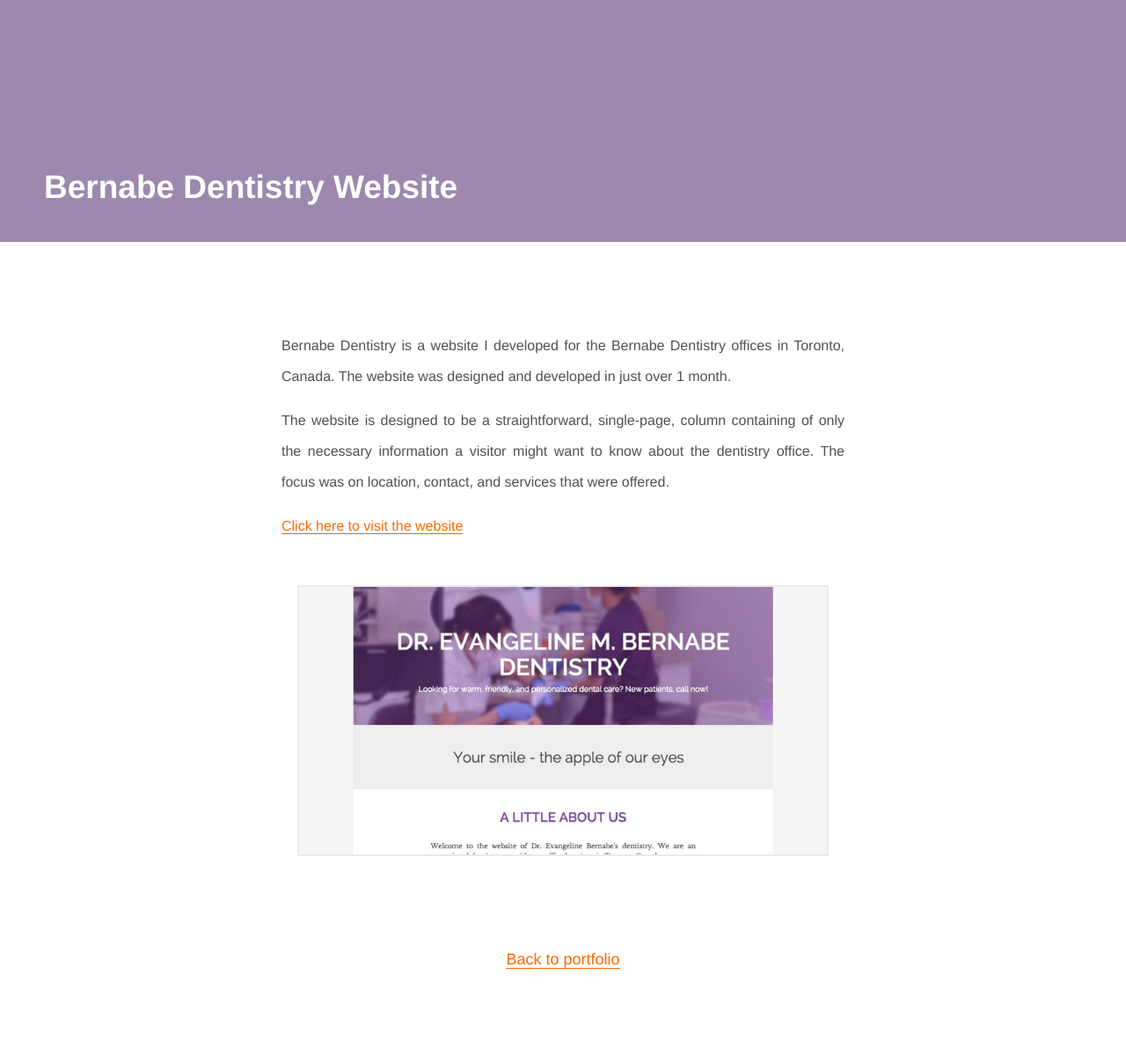
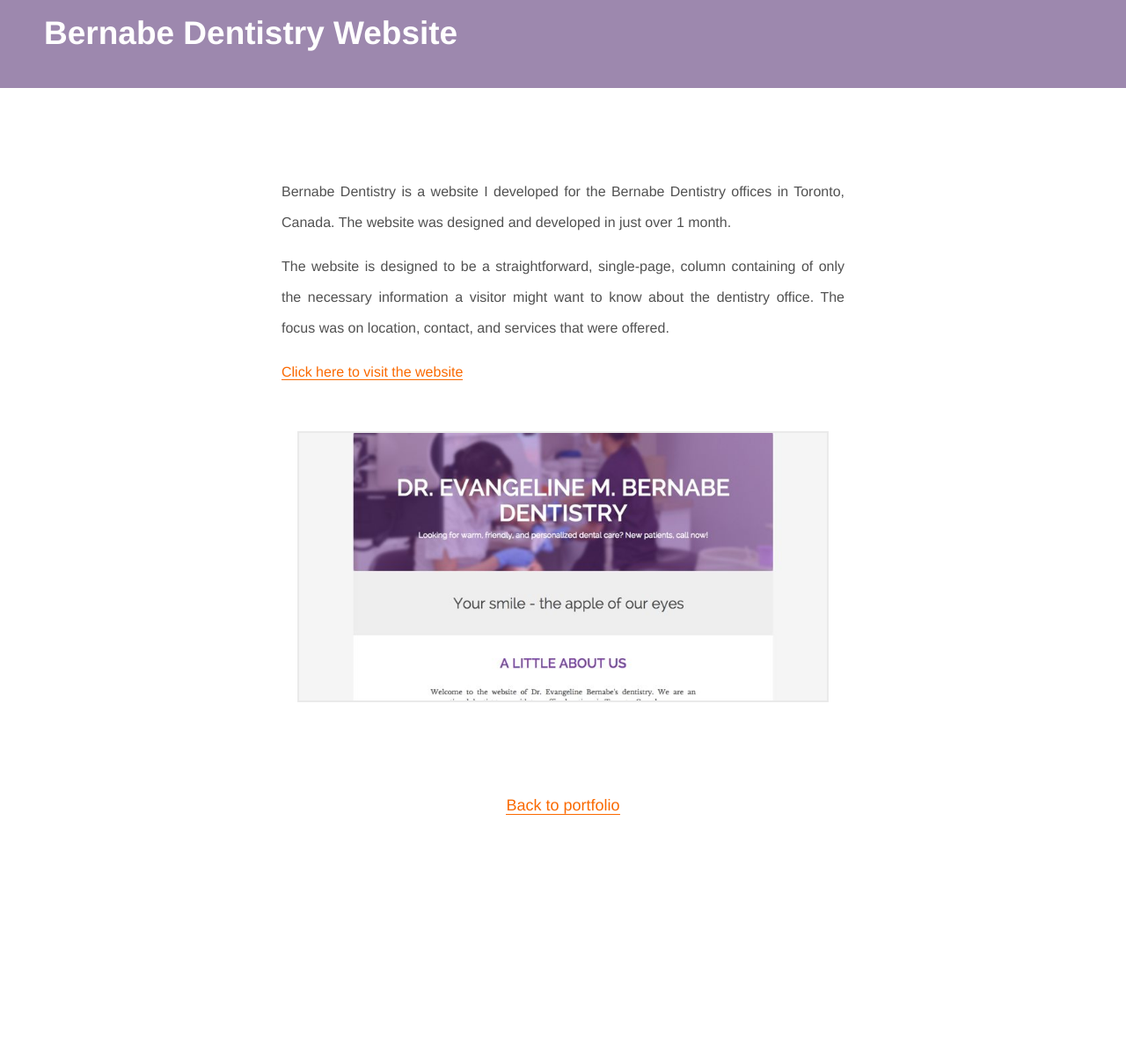
Before and after one commit to jffrymrtn/jffrymrtn.github.io, a Jekyll site: the page built from _posts/2014-07-27-bernabe.md, in a window 1280 px wide. Shown: the whole page at 88% size. Built offline with Jekyll 4.4.1, drawn with Linux system fonts in a browser that asks for light colours; after the commit the page ends 1033 px from its top, so only the background shows below that.

Commit message:
Update project.css

```diff
--- a/css/project.css
+++ b/css/project.css
@@ -23,26 +23,9 @@
 }
 
 .project-hero {
-  height: 375px;
+  height: 200px;
   width: 100%;
   position: relative;
-}
-
-.fix-hero {
-  position: fixed;
-  top: 0;
-  height: 75px !important;
-}
-
-.fix-hero #project-title {
-  height: 75px;
-  line-height: 75px;
-  text-align: left;
-  color: #fff !important;
-  margin-left: 50px;
-  position: relative;
-  margin-top: 0;
-  bottom: 0;
 }
 
 #project-title {
```
